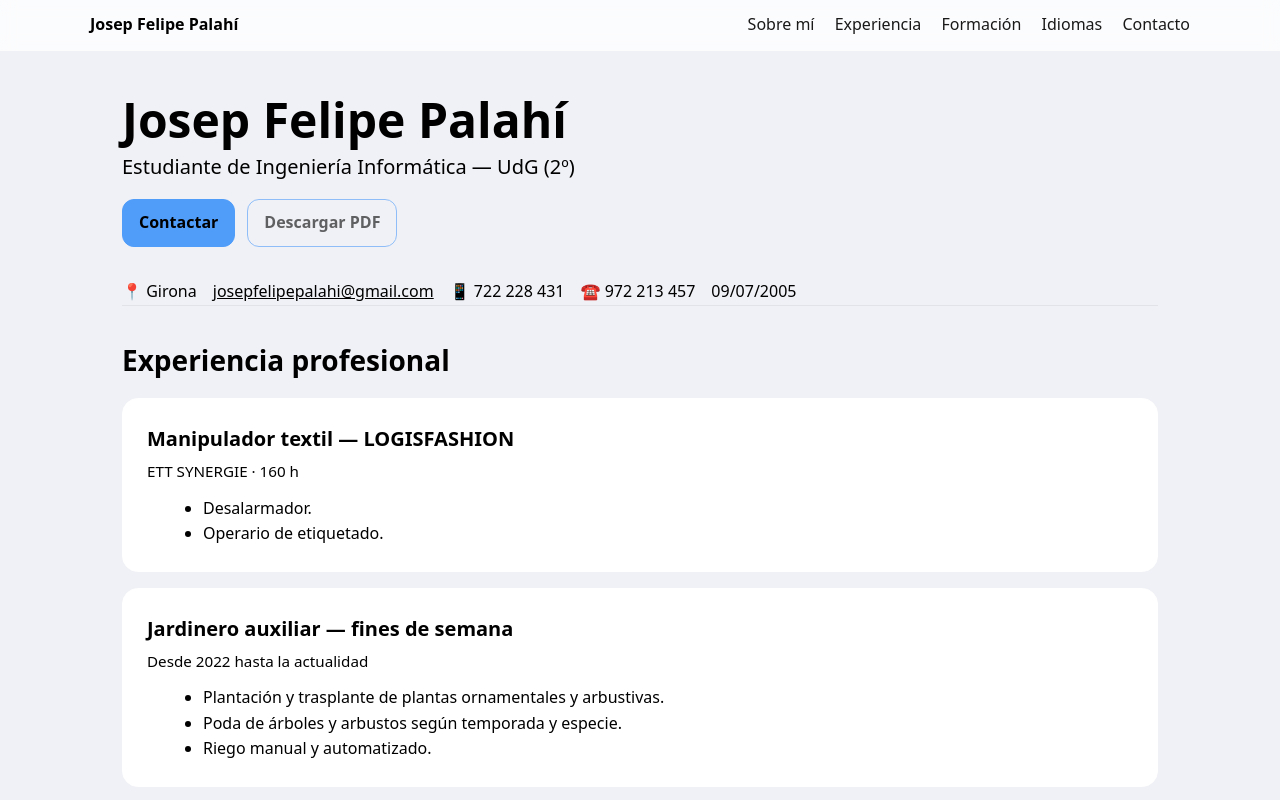
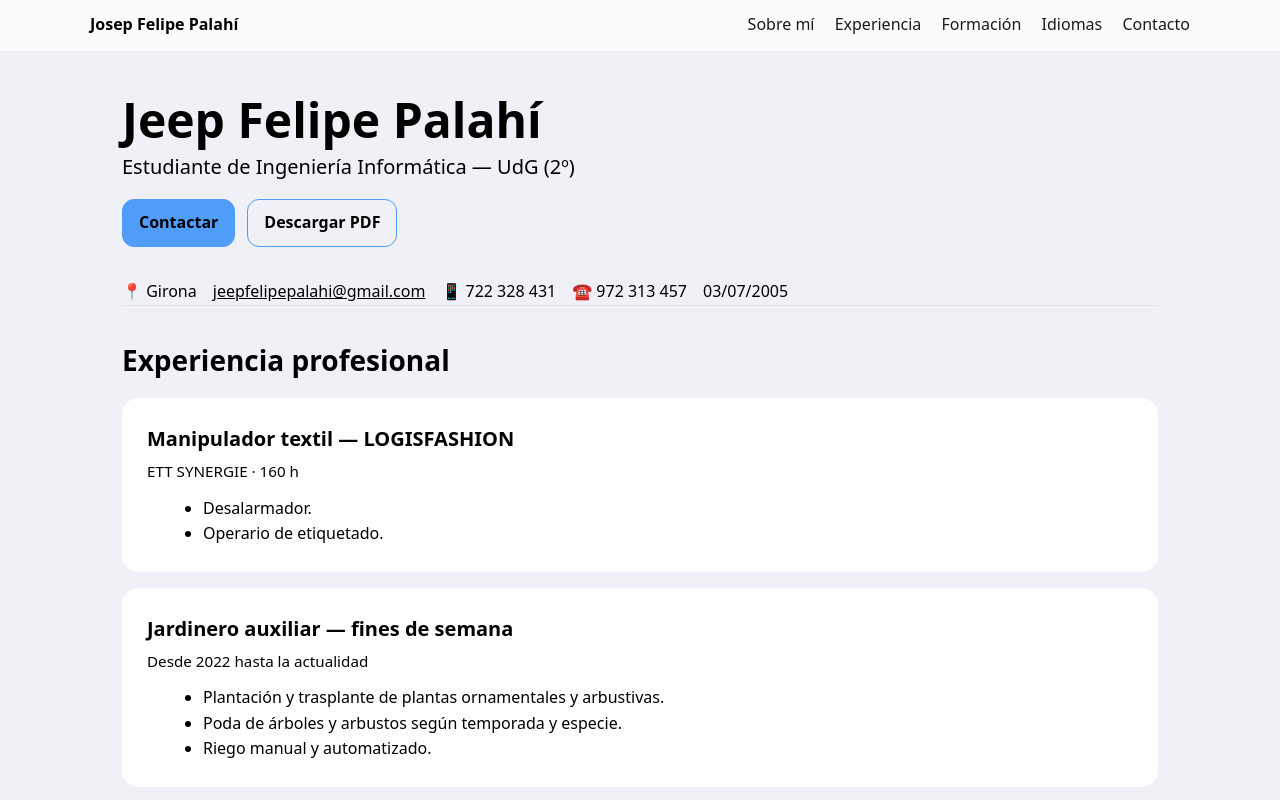
Before and after one commit to Jeep9705/HiperMedia_CV, a plain HTML site: page cv_josep.html in a window 1280 px wide. Shown: the top 800 px of the page. Drawn offline with Linux system fonts and the light colour scheme.

Commit message:
Canvis al CSS i secció experiència

```diff
--- a/cv_josep.html
+++ b/cv_josep.html
@@ -24,21 +24,21 @@
   <main id="inicio" class="container">
     <!-- HERO -->
     <section class="hero">
-      <h1>Josep Felipe Palahí</h1>
+      <h1>Jeep Felipe Palahí</h1>
       <p class="subtitle">Estudiante de Ingeniería Informática — UdG (2º)</p>
       <div class="actions">
         <a class="btn" href="mailto:josepfelipepalahi@gmail.com">Contactar</a>
-        <a class="btn btn-ghost" href="#" aria-disabled="true">Descargar PDF</a>
+        <a class="btn btn-ghost" href="CV_JosepFelipe.pdf">Descargar PDF</a>
       </div>
     </section>
 
     <!-- INFO RÁPIDA -->
     <section class="quick">
       <div class="icontext">📍 Girona</div>
-      <div class="icontext"><a href="mailto:josepfelipepalahi@gmail.com">josepfelipepalahi@gmail.com</a></div>
-      <div class="icontext">📱 722 228 431</div>
-      <div class="icontext">☎️ 972 213 457</div>
-      <div class="icontext"> 09/07/2005</div>
+      <div class="icontext"><a href="mailto:jeepfelipepalahi@gmail.com">jeepfelipepalahi@gmail.com</a></div>
+      <div class="icontext">📱 722 328 431</div>
+      <div class="icontext">☎️ 972 313 457</div>
+      <div class="icontext"> 03/07/2005</div>
     </section>
 
     <!-- EXPERIENCIA -->
@@ -103,13 +103,13 @@
       <h2>Contacto</h2>
       <p>
         Si te interesa mi perfil, puedes escribirme a
-        <a href="mailto:josepfelipepalahi@gmail.com">josepfelipepalahi@gmail.com</a>.
+        <a href="mailto:jeepfelipepalahi@gmail.com">jeepfelipepalahi@gmail.com</a>.
       </p>
     </section>
   </main>
 
   <footer class="site-footer">
-    <div class="container small">© <span id="y"></span> Josep Felipe Palahí</div>
+    <div class="container small">© <span id="y"></span> Jeep Felipe Palahí</div>
   </footer>
 
   <script>
```
Also changed, not shown: 1 other file.
